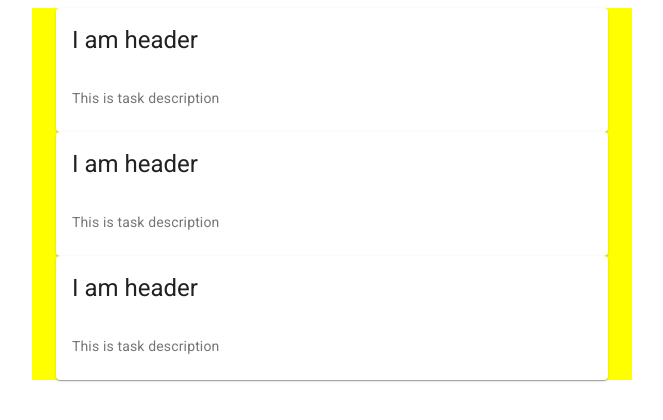
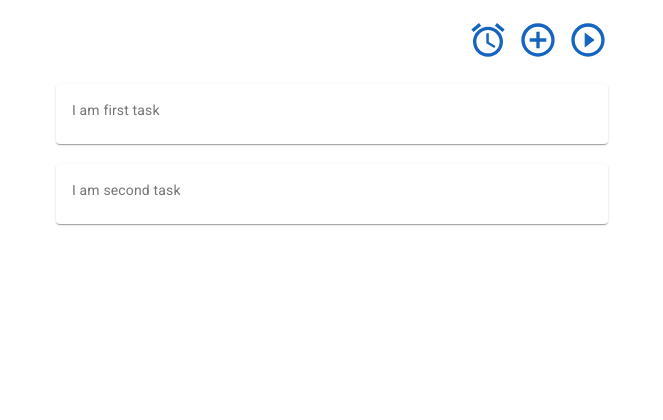
Before and after one commit to ryanwlee/maxprod, a React (Create React App) app: page / in a window 1280 px wide. Shown: the top 420 px of the page, without its empty margins (308-971 px from the left). Built offline with nearby package versions, Linux system fonts and the light colour scheme.

Commit message:
add task

```diff
--- a/package.json
+++ b/package.json
@@ -4,9 +4,11 @@
   "private": true,
   "dependencies": {
     "@material-ui/core": "^4.7.0",
+    "@material-ui/icons": "^4.5.1",
     "react": "^16.12.0",
     "react-dom": "^16.12.0",
-    "react-scripts": "3.2.0"
+    "react-scripts": "3.2.0",
+    "uniqid": "^5.1.0"
   },
   "scripts": {
     "start": "react-scripts start",
--- a/src/App.js
+++ b/src/App.js
@@ -1,24 +1,152 @@
 import React from "react";
 import { withStyles } from "@material-ui/core/styles";
-import { Container } from "@material-ui/core";
+import { Container, AppBar, Button, Modal, TextField } from "@material-ui/core";
+import AlarmIcon from "@material-ui/icons/Alarm";
+import AddCircleOutlineIcon from "@material-ui/icons/AddCircleOutline";
+import PlayCircleOutlineIcon from "@material-ui/icons/PlayCircleOutline";
+import blue from "@material-ui/core/colors/blue";
+import uniqid from "uniqid";
 import Task from "./Components/Task";
 
 const useStyles = theme => ({
   App: {
-    backgroundColor: "yellow"
+    marginTop: "20px",
+    marginBottom: "20px"
+  },
+  Button: {
+    color: blue[800],
+    width: "40px",
+    height: "40px",
+    marginLeft: "10px"
+  },
+  ButtonContainer: {
+    textAlign: "right"
+  },
+  NewTaskModal: {
+    position: "absolute",
+    width: "300px",
+    height: "300px",
+    backgroundColor: theme.palette.background.paper,
+    border: "none",
+    boxShadow: theme.shadows[5],
+    left: "calc(50% - 150px)",
+    outline: "none",
+    marginTop: "70px",
+    borderRadius: "5px"
+  },
+  TaskInput: {
+    width: "90%",
+    marginLeft: "5%",
+    marginTop: "7%"
+  },
+  AddTaskButton: {
+    marginLeft: "73.5%",
+    marginTop: "10px"
   }
 });
 
 class App extends React.Component {
+  constructor(props) {
+    super(props);
+    this.state = {
+      newTaskOpen: false,
+      tasks: ["I am first task", "I am second task"],
+      newtask: ""
+    };
+    this.displayTasks = this.displayTasks.bind(this);
+    this.addTaskButtonHandler = this.addTaskButtonHandler.bind(this);
+    this.addTask = this.addTask.bind(this);
+    this.handleNewTaskModalOpen = this.handleNewTaskModalOpen.bind(this);
+    this.handleNewTaskModalClose = this.handleNewTaskModalClose.bind(this);
+    this.taskPlaceholderChooser = this.taskPlaceholderChooser.bind(this);
+  }
+
+  taskPlaceholderChooser() {
+    const taskPlaceholder = [
+      "Send text to the parents",
+      "Start writing a book",
+      "Check all unread emails",
+      "Water all plants",
+      "Start reading a new book"
+    ];
+    return taskPlaceholder[Math.floor(Math.random() * taskPlaceholder.length)];
+  }
+
+  displayTasks() {
+    return this.state.tasks.map(task => {
+      return <Task key={uniqid()} desc={task} />;
+    });
+  }
+
+  onChangeTask(newtask) {
+    this.setState({ newtask });
+  }
+
+  addTaskButtonHandler() {
+    this.handleNewTaskModalOpen();
+  }
+
+  addTask() {
+    let tasks = this.state.tasks;
+    tasks.push(this.state.newtask);
+    this.setState({ tasks, newtask: "" });
+
+    this.handleNewTaskModalClose();
+  }
+
+  handleNewTaskModalOpen() {
+    this.setState({ newTaskOpen: true });
+  }
+
+  handleNewTaskModalClose() {
+    this.setState({ newTaskOpen: false });
+  }
+
   render() {
     const { classes } = this.props;
     return (
       <div>
         <Container maxWidth="sm" className={classes.App}>
-          <Task />
-          <Task />
-          <Task />
+          <div className={classes.ButtonContainer}>
+            <AlarmIcon className={classes.Button} />
+            <AddCircleOutlineIcon
+              onClick={this.addTaskButtonHandler}
+              className={classes.Button}
+            />
+            <PlayCircleOutlineIcon className={classes.Button} />
+          </div>
+          {this.displayTasks()}
         </Container>
+        <Modal
+          aria-labelledby="simple-modal-title"
+          aria-describedby="simple-modal-description"
+          open={this.state.newTaskOpen}
+          onClose={this.handleNewTaskModalClose}
+        >
+          <div className={classes.NewTaskModal}>
+            <form noValidate autoComplete="off">
+              <TextField
+                id="outlined-basic"
+                label="New Task"
+                variant="outlined"
+                multiline
+                rows="10"
+                rowsMax="10"
+                placeholder={this.taskPlaceholderChooser()}
+                className={classes.TaskInput}
+                onChange={e => this.onChangeTask(e.target.value)}
+              />
+              <Button
+                variant="contained"
+                color="primary"
+                className={classes.AddTaskButton}
+                onClick={this.addTask}
+              >
+                Add
+              </Button>
+            </form>
+          </div>
+        </Modal>
       </div>
     );
   }
--- a/src/Components/Task.js
+++ b/src/Components/Task.js
@@ -1,14 +1,26 @@
 import React from "react";
+import { withStyles } from "@material-ui/core/styles";
 import { Card, CardHeader, CardContent, Typography } from "@material-ui/core";
 
+const useStyles = theme => ({
+  Task: {
+    marginTop: "20px",
+    marginBottom: "10px"
+  }
+});
+
 class Task extends React.Component {
+  constructor(props) {
+    super(props);
+  }
+
   render() {
+    const { classes } = this.props;
     return (
-      <Card>
-        <CardHeader title="I am header" />
+      <Card className={classes.Task}>
         <CardContent>
           <Typography variant="body2" color="textSecondary" component="p">
-            This is task description
+            {this.props.desc}
           </Typography>
         </CardContent>
       </Card>
@@ -16,4 +28,4 @@ class Task extends React.Component {
   }
 }
 
-export default Task;
+export default withStyles(useStyles)(Task);
```
Also changed, not shown: 1 other file (tests, documents, lock files or other folders).
